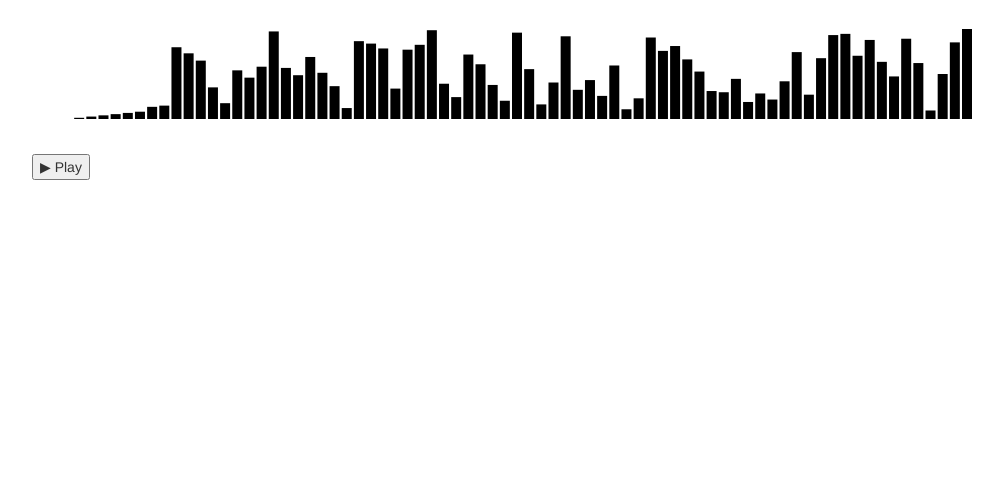
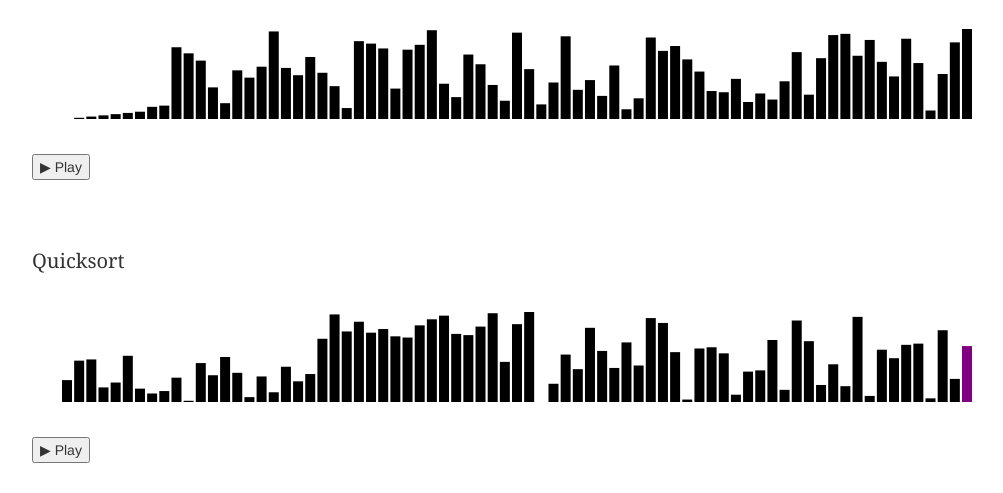
Before and after one commit to jeonglee/Algoderp, a Django app: page /sorting in a window 1280 px wide. Shown: the part 730-1223 px from the top of the page, without its empty margins (68-1071 px from the left). Before the commit the page ends 910 px from the top, so only its background shows below. Run offline with Django 3.2, Linux system fonts and the light colour scheme; some libraries are stand-ins or nearby versions.

Commit message:
add quicksort

```diff
--- a/algoviewapp/templates/sorting.html
+++ b/algoviewapp/templates/sorting.html
@@ -24,5 +24,13 @@
         <script src="/static/js/selectionsort.js"></script>
     </div>
 </div>
+<div class="row">
+    <div class="col-md-6">
+        <h1>Quicksort</h1>
+        <p id="quicksort"></p>
+        <script src="/static/js/quicksort.js"></script>
+    </div>
+
+</div>
 
 {% endblock %}
--- /dev/null
+++ b/static/js/quicksort.js
@@ -0,0 +1,119 @@
+(function(){
+var n = 75;
+
+var margin = {top: 30, right: 30, bottom: 30, left: 30},
+    width = 960 - margin.left - margin.right,
+    height = 150 - margin.top - margin.bottom;
+
+var x = d3.scale.ordinal()
+    .domain(d3.range(n))
+    .rangePoints([0, width]);
+
+var y = d3.scale.ordinal()
+    .domain(d3.range(n))
+    .rangePoints([0, height]);
+
+var p = d3.select("#quicksort")
+    .on("click", click);
+
+var svg = d3.select("#quicksort")
+    .append("svg")
+    .attr("width", width + margin.left + margin.right)
+    .attr("height", height + margin.top + margin.bottom)
+    .append("g").attr("transform", "translate(" + margin.left + ", " + margin.top + ")")
+
+var gRects = svg.append("g");
+
+function getX(d,i) { return x(i); }
+function getY(d,i) { return height - y(d); }
+function getH(d,i) { return y(d); }
+
+function quicksort(array) {
+    var actions = [];
+
+    function swap(i,j) {
+        var temp = array[i];
+        array[i] = array[j];
+        array[j] = temp;
+        actions.push({type: "swap", "0": i, "1": j})
+    }
+
+    function recurse(first,last) {
+        if (first > last) {
+            return;
+        }
+        else {
+            actions.push({type: "changefocus", "f": first, "l": last, "pivot": array[last]});
+            var ptr = first,
+                pivot = array[last];
+            for (var i = first; i < last; i++) {
+                if (array[i] < pivot) {
+                    swap(ptr,i);
+                    ptr++;
+                }
+            }
+            swap(last,ptr);
+            recurse(first,ptr-1);
+            recurse(ptr+1,last);
+        }
+    }
+
+    recurse(0,array.length-1);
+    return actions.reverse();
+}
+
+function click() {
+    var array = d3.shuffle(d3.range(n));
+
+    gRects.selectAll("rect")
+        .data(array)
+        .enter()
+        .append("rect")
+        .attr("x", getX)
+        .attr("y", getY)
+        .attr("height", getH)
+        .attr("width", 10)
+
+    var actions = quicksort(array),
+        rects = gRects.selectAll("rect")
+                    .attr("fill", 'black');
+
+    var transition = svg.transition()
+      .duration(300)
+      .each("start", function start() {
+        var action = actions.pop();
+        switch (action.type) {
+            case "swap": {
+                var i = action[0],
+                    j = action[1],
+                    ri = rects[0][i],
+                    rj = rects[0][j];
+                rects[0][i] = rj;
+                rects[0][j] = ri;
+                transition.each(function() {
+                    rects.transition()
+                    .attr("x", getX)
+                    .attr("y", getY)
+                    .attr("height", getH)
+                });
+                break;
+            }
+            case "changefocus": {
+                rects.attr("fill", function(d,i) {
+                    if (d == action.pivot) { return "purple"; }
+                    else if (action.f <= i && i < action.l) { return "black"; }
+                    else { return "grey"; }
+                });
+                break;
+            }
+        }
+        if (actions.length) transition = transition.transition().each("start", start);
+        else transition.each("end", function() { rects.transition().attr("fill", "grey"); } );
+      });
+}
+
+click();
+p.append("button")
+    .text("▶ Play");
+
+})();
```
